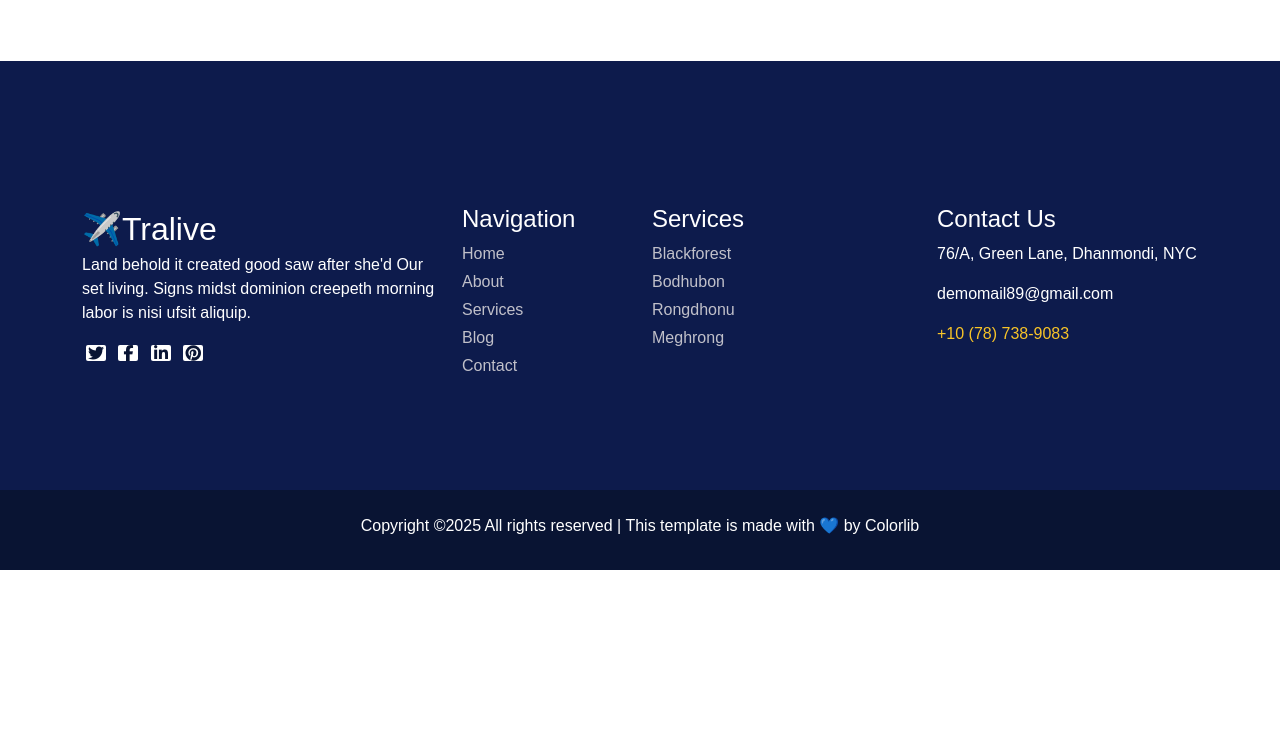
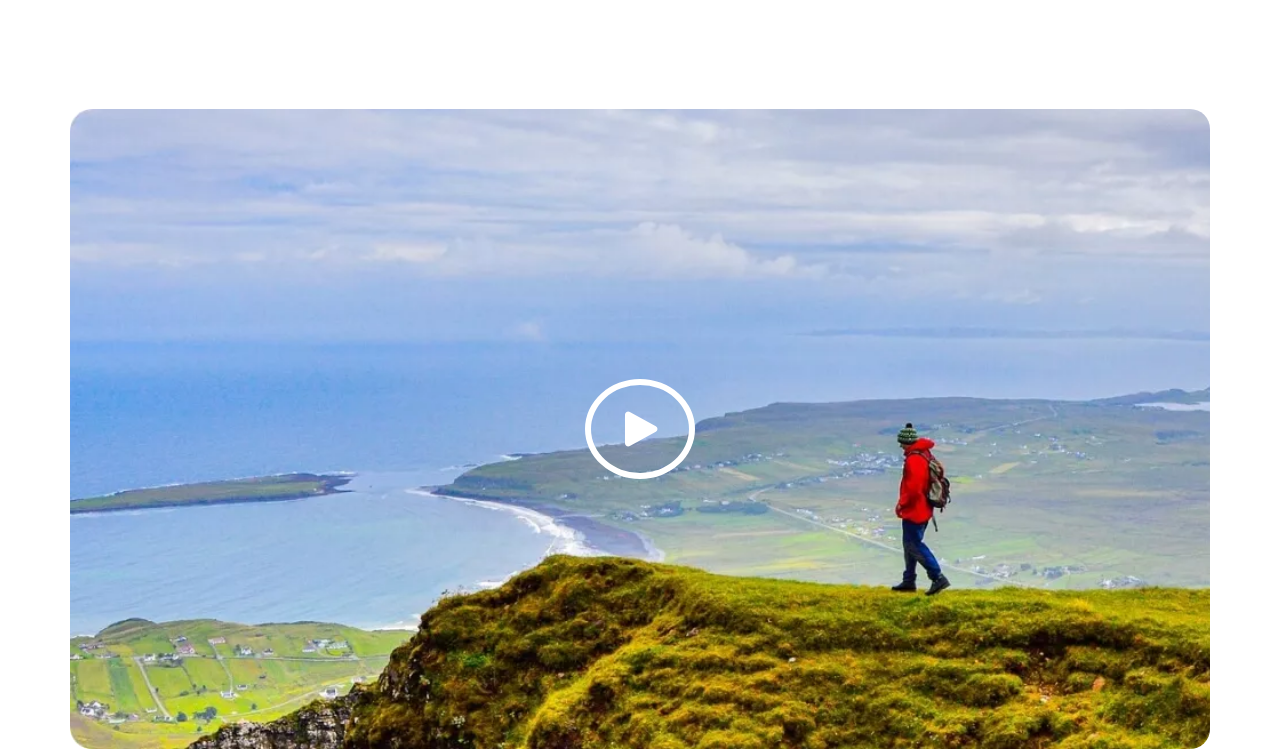
Before and after one commit to hangamadarwish/team-project, a plain HTML site: page event.html in a window 1280 px wide. Shown: the part 1453-2206 px from the top of the page. Before the commit the page ends 2023 px from the top, so only its background shows below. Drawn offline with nearby package versions, Linux system fonts and the light colour scheme.

Commit message:
add video to the project

```diff
--- a/event.css
+++ b/event.css
@@ -44,6 +44,26 @@
 
 .cardimagehover{
     overflow: hidden;
+}
+
+.youtube{
+    height: 80vh;
+    background: url(image/video-bg.jpg.webp) no-repeat;
+    background-size: cover;
+    border-radius: 20px;
+}
+
+.youtube a{
+    text-decoration: none;
+    outline: 6px white solid;
+    border-radius: 100%;
+
+}
+
+
+.fa-play{
+    color: white;
+
 }
 
 /* footer */
--- a/event.html
+++ b/event.html
@@ -156,6 +156,18 @@
         </div>
     </div>
 
+    <div class="container-fluid py-5">
+        <div class="youtube container d-flex justify-content-center align-items-center">
+            <div>
+                <a href="https://www.youtube.com/watch?v=up68UAfH0d0" class="d-flex justify-content-center align-items-center p-4 col-12">
+                    <i class="fa fa-play fs-1"></i>
+                </a>
+
+
+            </div>
+        </div>
+    </div>
+
 
     <footer class="tralive-footer">
         <div class="footer-top py-5">
```
